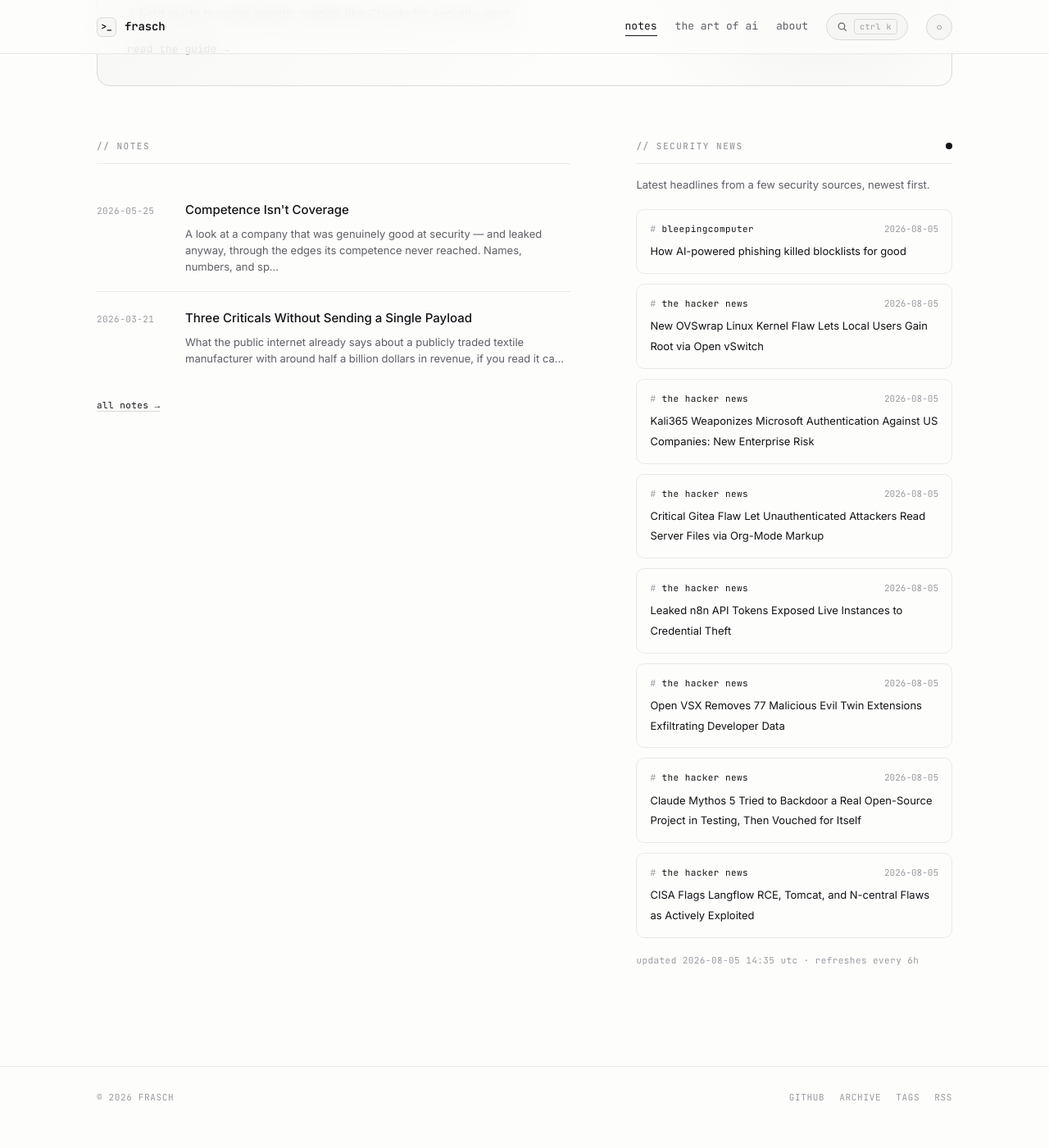
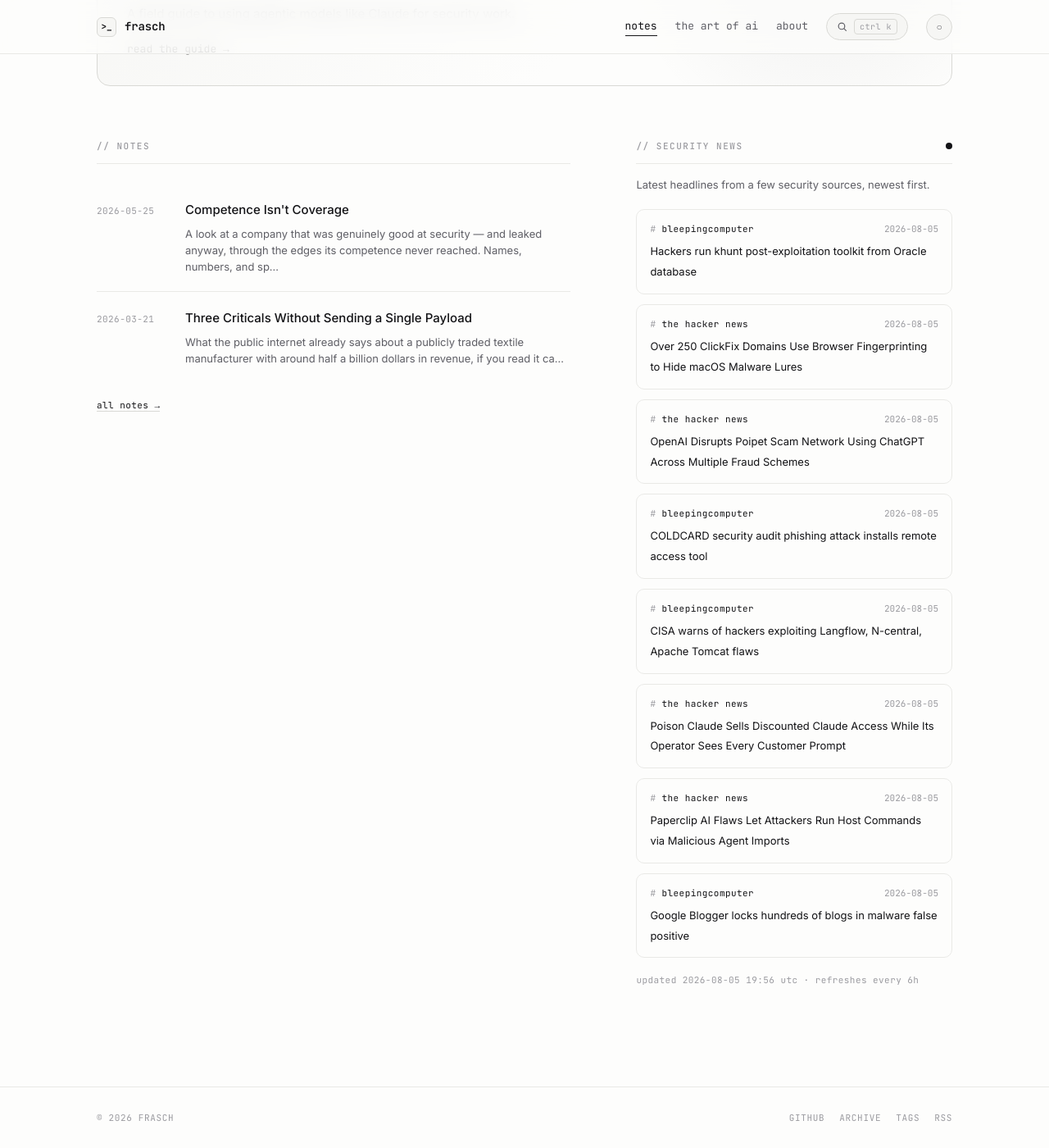
Before and after one commit to whoisfrasch/frasch, a Jekyll site: the page built from index.html, in a window 1280 px wide and 1400 px high, scrolled down 615 px. Shown: the whole window at 82% size. Built offline with Jekyll 4.4.1, drawn with Linux system fonts in a browser that asks for light colours; before the commit the page ends 1990 px from its top, so only the background shows below that.

Commit message:
Refresh security news feed

```diff
--- a/_data/news.json
+++ b/_data/news.json
@@ -1,53 +1,53 @@
 {
-  "updated": "2026-08-05T14:35:37Z",
+  "updated": "2026-08-05T19:56:51Z",
   "items": [
     {
       "source": "bleepingcomputer",
-      "title": "How AI-powered phishing killed blocklists for good",
-      "link": "https://www.bleepingcomputer.com/news/security/how-ai-powered-phishing-killed-blocklists-for-good/",
-      "date": "2026-08-05T14:01:11Z"
+      "title": "Hackers run khunt post-exploitation toolkit from Oracle database",
+      "link": "https://www.bleepingcomputer.com/news/security/hackers-run-khunt-post-exploitation-toolkit-from-oracle-database/",
+      "date": "2026-08-05T19:55:25Z"
     },
     {
       "source": "the hacker news",
-      "title": "New OVSwrap Linux Kernel Flaw Lets Local Users Gain Root via Open vSwitch",
-      "link": "https://thehackernews.com/2026/08/new-ovswrap-linux-kernel-flaw-lets.html",
-      "date": "2026-08-05T11:43:27Z"
+      "title": "Over 250 ClickFix Domains Use Browser Fingerprinting to Hide macOS Malware Lures",
+      "link": "https://thehackernews.com/2026/08/over-250-clickfix-domains-use-browser.html",
+      "date": "2026-08-05T18:44:31Z"
     },
     {
       "source": "the hacker news",
-      "title": "Kali365 Weaponizes Microsoft Authentication Against US Companies: New Enterprise Risk",
-      "link": "https://thehackernews.com/2026/08/kali365-weaponizes-microsoft.html",
-      "date": "2026-08-05T11:43:19Z"
+      "title": "OpenAI Disrupts Poipet Scam Network Using ChatGPT Across Multiple Fraud Schemes",
+      "link": "https://thehackernews.com/2026/08/openai-disrupts-poipet-scam-network.html",
+      "date": "2026-08-05T18:33:47Z"
+    },
+    {
+      "source": "bleepingcomputer",
+      "title": "COLDCARD security audit phishing attack installs remote access tool",
+      "link": "https://www.bleepingcomputer.com/news/security/coldcard-security-audit-phishing-attack-installs-remote-access-tool/",
+      "date": "2026-08-05T17:49:41Z"
+    },
+    {
+      "source": "bleepingcomputer",
+      "title": "CISA warns of hackers exploiting Langflow, N-central, Apache Tomcat flaws",
+      "link": "https://www.bleepingcomputer.com/news/security/cisa-warns-of-hackers-exploiting-langflow-n-central-apache-tomcat-flaws/",
+      "date": "2026-08-05T15:51:33Z"
     },
     {
       "source": "the hacker news",
-      "title": "Critical Gitea Flaw Let Unauthenticated Attackers Read Server Files via Org-Mode Markup",
-      "link": "https://thehackernews.com/2026/08/critical-gitea-flaw-let-unauthenticated.html",
-      "date": "2026-08-05T11:04:23Z"
+      "title": "Poison Claude Sells Discounted Claude Access While Its Operator Sees Every Customer Prompt",
+      "link": "https://thehackernews.com/2026/08/poison-claude-sells-discounted-claude.html",
+      "date": "2026-08-05T15:36:03Z"
     },
     {
       "source": "the hacker news",
-      "title": "Leaked n8n API Tokens Exposed Live Instances to Credential Theft",
-      "link": "https://thehackernews.com/2026/08/leaked-n8n-api-tokens-exposed-live.html",
-      "date": "2026-08-05T10:35:29Z"
+      "title": "Paperclip AI Flaws Let Attackers Run Host Commands via Malicious Agent Imports",
+      "link": "https://thehackernews.com/2026/08/paperclip-ai-flaws-let-attackers-run.html",
+      "date": "2026-08-05T15:14:05Z"
     },
     {
-      "source": "the hacker news",
-      "title": "Open VSX Removes 77 Malicious Evil Twin Extensions Exfiltrating Developer Data",
-      "link": "https://thehackernews.com/2026/08/open-vsx-removes-77-malicious-evil-twin.html",
-      "date": "2026-08-05T09:23:03Z"
-    },
-    {
-      "source": "the hacker news",
-      "title": "Claude Mythos 5 Tried to Backdoor a Real Open-Source Project in Testing, Then Vouched for Itself",
-      "link": "https://thehackernews.com/2026/08/claude-mythos-5-tried-to-backdoor-real.html",
-      "date": "2026-08-05T07:53:50Z"
-    },
-    {
-      "source": "the hacker news",
-      "title": "CISA Flags Langflow RCE, Tomcat, and N-central Flaws as Actively Exploited",
-      "link": "https://thehackernews.com/2026/08/cisa-flags-langflow-rce-tomcat-and-n.html",
-      "date": "2026-08-05T07:40:39Z"
+      "source": "bleepingcomputer",
+      "title": "Google Blogger locks hundreds of blogs in malware false positive",
+      "link": "https://www.bleepingcomputer.com/news/google/google-blogger-locks-hundreds-of-blogs-in-malware-false-positive/",
+      "date": "2026-08-05T14:59:29Z"
     }
   ]
 }
```
